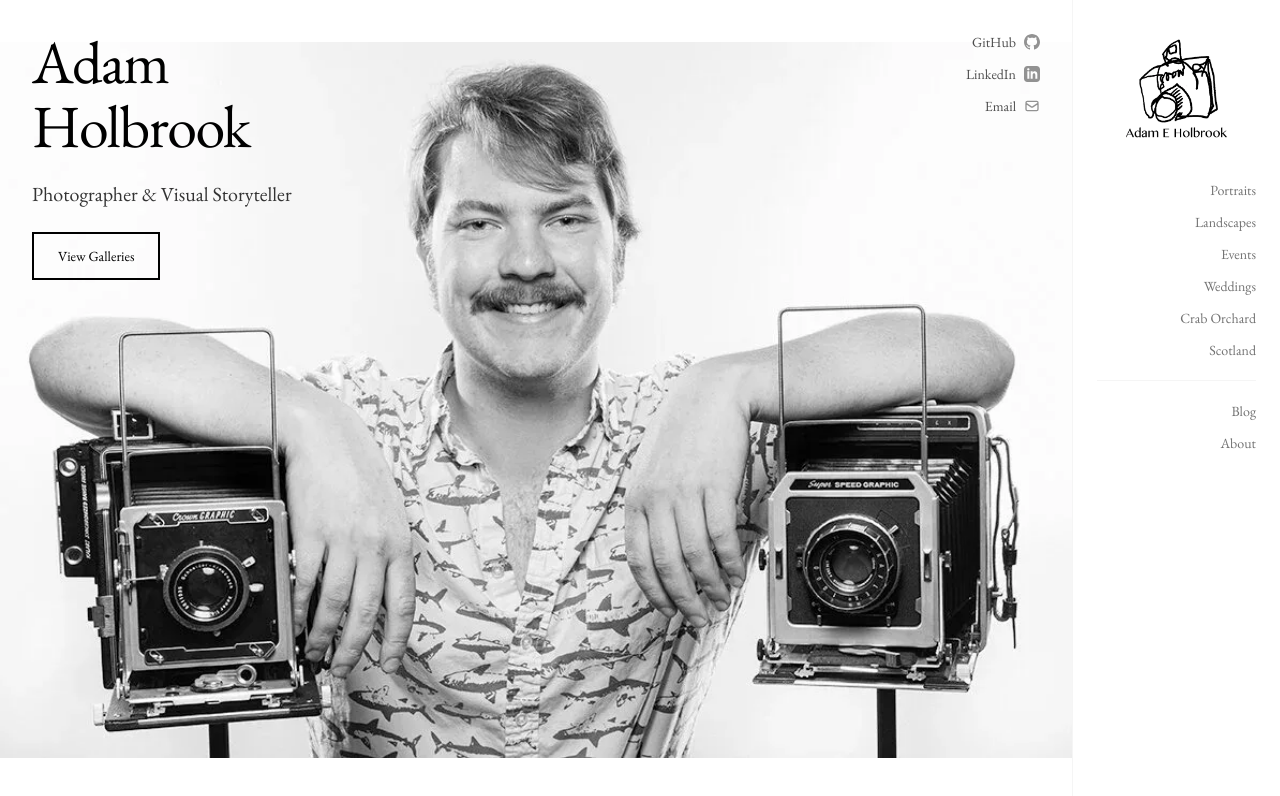
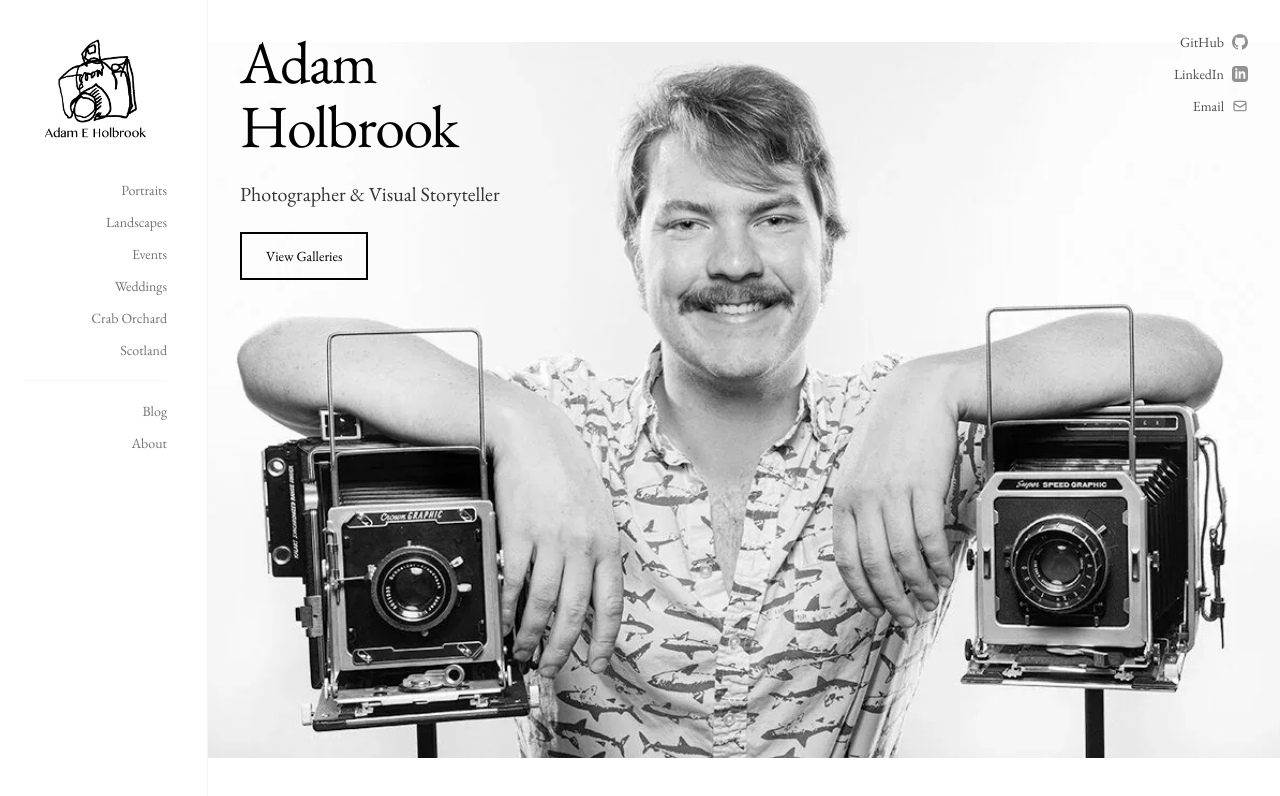
Before and after one commit to aeholbrook/instant_resume, a Next.js app: page / in a window 1280 px wide. Shown: the top 796 px of the page. Built offline with nearby package versions, Linux system fonts and the light colour scheme.

Commit message:
Move sidebar back to left with increased right margin
- Move sidebar from right to left side
- Increase right padding (pr-10) for more space between menu items and edge
- Keep right-aligned text for menu items
- Update layout margin back to ml-52

```diff
--- a/src/app/layout.tsx
+++ b/src/app/layout.tsx
@@ -30,7 +30,7 @@ export default function RootLayout({
       <body className="min-h-screen bg-white" style={{ fontFamily: "'EB Garamond', serif" }}>
         <Sidebar />
         <MobileNav />
-        <div className="lg:mr-52 min-h-screen">
+        <div className="lg:ml-52 min-h-screen">
           {children}
         </div>
       </body>
--- a/src/components/Sidebar.tsx
+++ b/src/components/Sidebar.tsx
@@ -24,7 +24,7 @@ export default function Sidebar() {
   const pathname = usePathname();
 
   return (
-    <aside className="fixed top-0 right-0 h-screen w-52 bg-white border-l border-neutral-100 flex flex-col px-6 py-8 z-40 max-lg:hidden">
+    <aside className="fixed top-0 left-0 h-screen w-52 bg-white border-r border-neutral-100 flex flex-col pl-6 pr-10 py-8 z-40 max-lg:hidden">
       <Link href="/" className="block mb-8">
         <Image
           src="/images/logo.webp"
```
